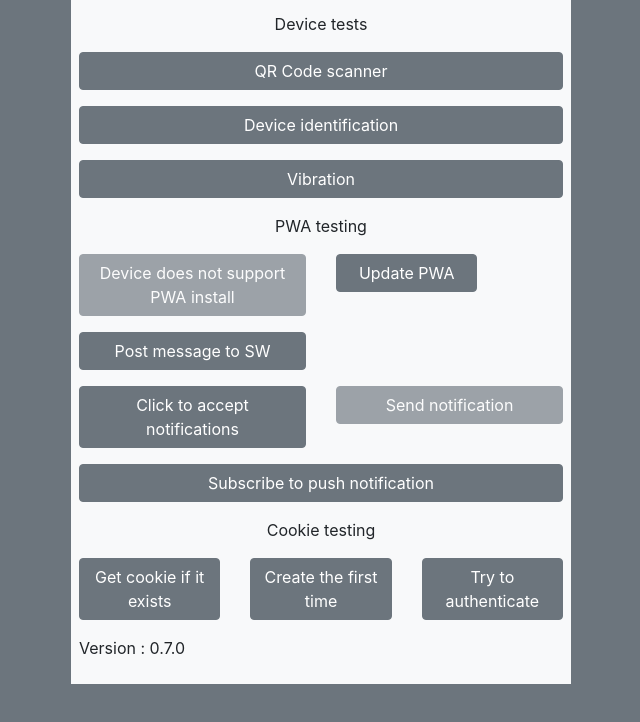
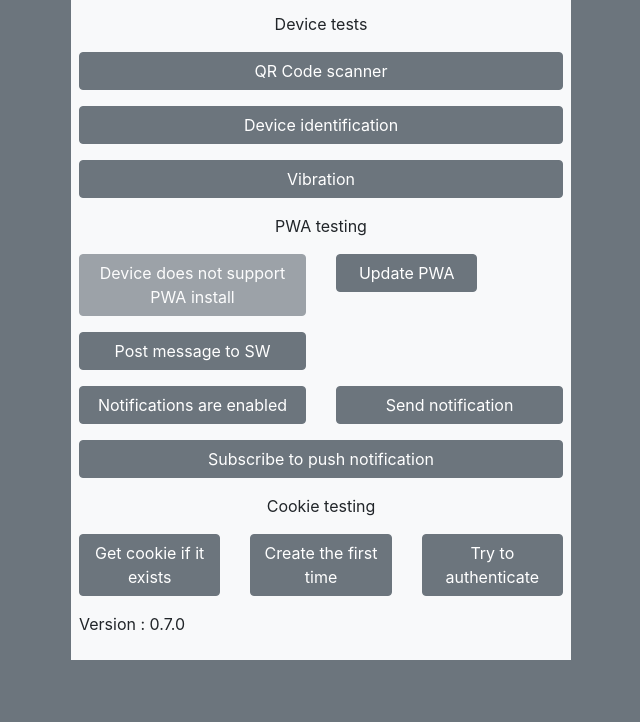
Before and after one commit to CharlyPoppins/react-tests, a React (Create React App) app: page / in a window 1280 px wide. Shown: the top 722 px of the page, without its empty margins (319-959 px from the left). Built offline with nearby package versions, Linux system fonts and the light colour scheme.

Commit message:
🐛 try to fix ReferenceError: Can't find variable: Notification

```diff
--- a/src/components/Notifications.js
+++ b/src/components/Notifications.js
@@ -5,10 +5,15 @@ import PropTypes from 'prop-types'
 
 import { urlBase64ToUint8Array } from '../helpers/webPush'
 
+const isNotificationsEnabled = () => {
+  try {
+    return Notification.permission === 'granted'
+  } catch (e) {
+    console.error(e)
+    return false
+  }
+}
 const Notifications = ({ currentServiceWorker }) => {
-  const notificationsEnabled =
-    currentServiceWorker && Notification.permission === 'granted'
-
   return (
     <div className="my-3 row">
       <div className="col-6">
@@ -22,9 +27,9 @@ const Notifications = ({ currentServiceWorker }) => {
               )
             }
           }}
-          disabled={notificationsEnabled}
+          disabled={isNotificationsEnabled}
         >
-          {notificationsEnabled
+          {isNotificationsEnabled
             ? 'Notifications are enabled'
             : 'Click to accept notifications'}
         </Button>
@@ -41,7 +46,7 @@ const Notifications = ({ currentServiceWorker }) => {
               console.warn('No Service worker provided.')
             }
           }}
-          disabled={!notificationsEnabled}
+          disabled={!isNotificationsEnabled}
         >
           Send notification
         </Button>
```
